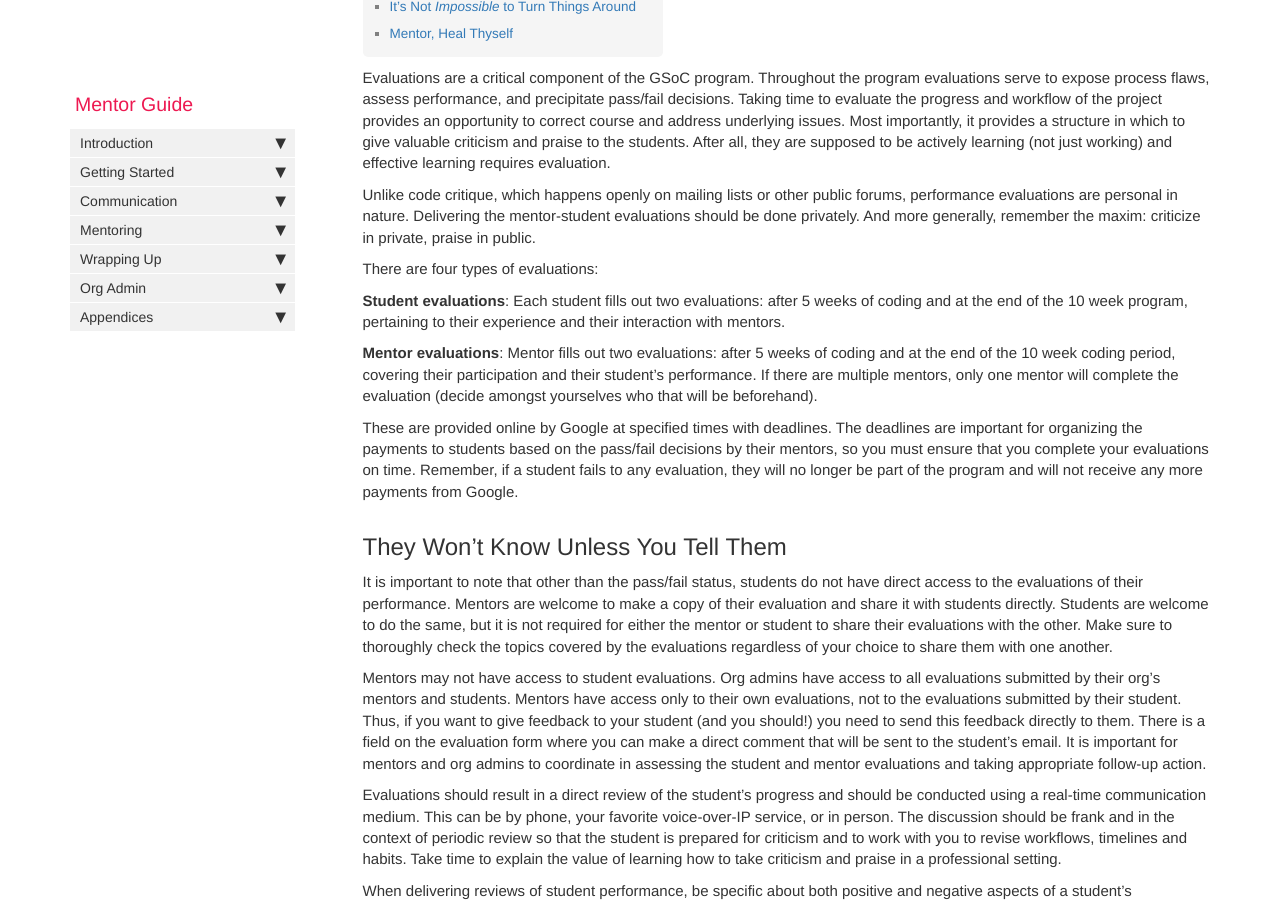
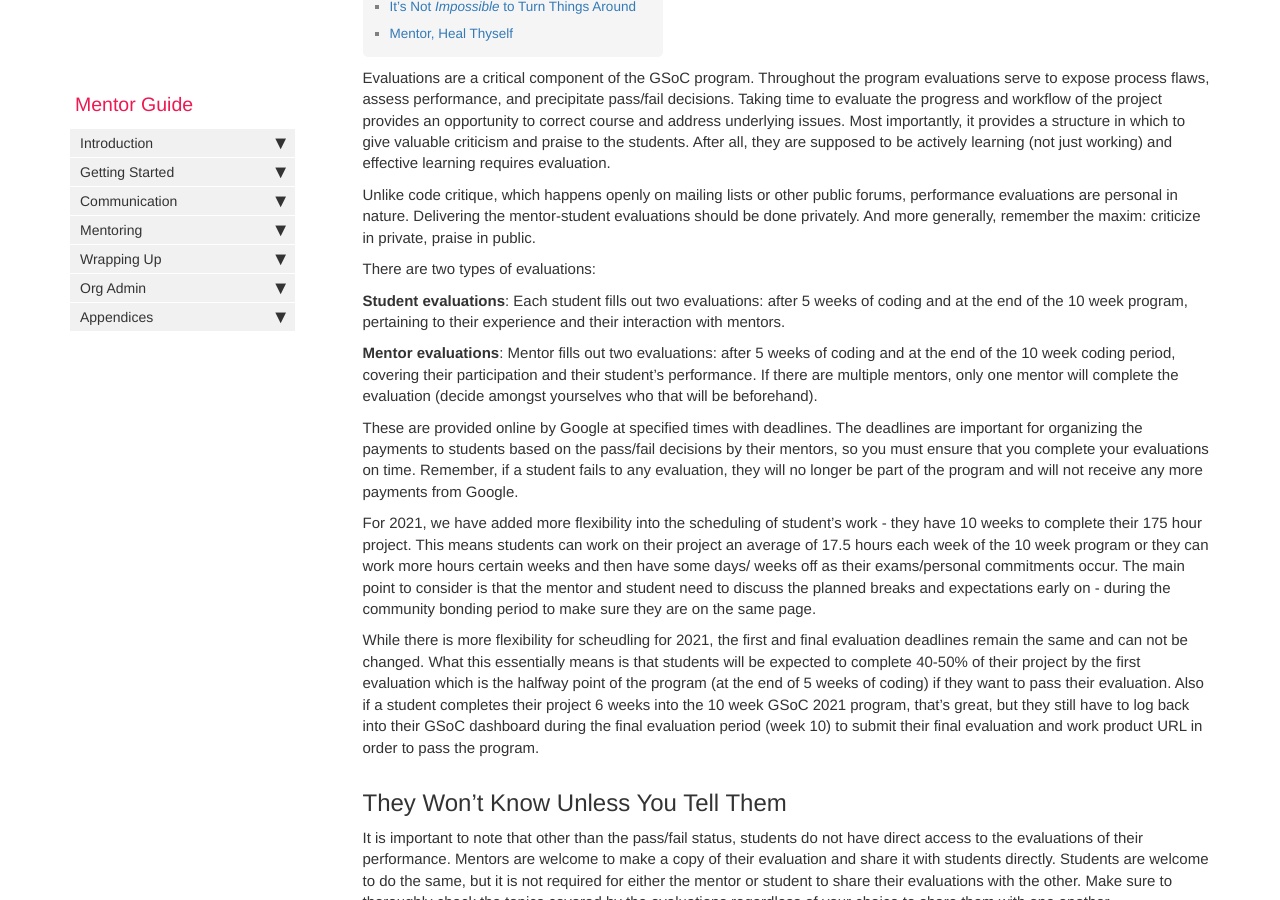
Before and after one commit to google/gsocguides, a Jekyll site: the page built from pages/mentor/14-evaluations.md, in a window 1280 px wide and 900 px high, scrolled down 211 px. Built offline with Jekyll 4.4.1, drawn with Linux system fonts in a browser that asks for light colours.

Commit message:
Update 14-evaluations.md
Info on 2021 scheduling flexibility for students, firm evals

```diff
--- a/pages/mentor/14-evaluations.md
+++ b/pages/mentor/14-evaluations.md
@@ -10,7 +10,7 @@ Evaluations are a critical component of the GSoC program. Throughout the program
 
 Unlike code critique, which happens openly on mailing lists or other public forums, performance evaluations are personal in nature. Delivering the mentor-student evaluations should be done privately. And more generally, remember the maxim: criticize in private, praise in public.
 
-There are four types of evaluations:
+There are two types of evaluations:
 
 **Student evaluations**: Each student fills out two evaluations: after 5 weeks of coding and at the end of the 10 week program, pertaining to their experience and their interaction with mentors.
 
@@ -18,6 +18,9 @@ There are four types of evaluations:
 
 These are provided online by Google at specified times with deadlines. The deadlines are important for organizing the payments to students based on the pass/fail decisions by their mentors, so you must ensure that you complete your evaluations on time. Remember, if a student fails to any evaluation, they will no longer be part of the program and will not receive any more payments from Google.
 
+For 2021, we have added more flexibility into the scheduling of student's work - they have 10 weeks to complete their 175 hour project. This means students can work on their project an average of 17.5 hours each week of the 10 week program or they can work more hours certain weeks and then have some days/ weeks off as their exams/personal commitments occur. The main point to consider is that the mentor and student need to discuss the planned breaks and expectations early on - during the community bonding period to make sure they are on the same page.
+
+While there is more flexibility for scheudling for 2021, the first and final evaluation deadlines remain the same and can not be changed. What this essentially means is that students will be expected to complete 40-50% of their project by the first evaluation which is the halfway point of the program (at the end of 5 weeks of coding) if they want to pass their evaluation. Also if a student completes their project 6 weeks into the 10 week GSoC 2021 program, that's great, but they still have to log back into their GSoC dashboard during the final evaluation period (week 10) to submit their final evaluation and work product URL in order to pass the program.
 
 ## They Won't Know Unless You Tell Them
 
```
